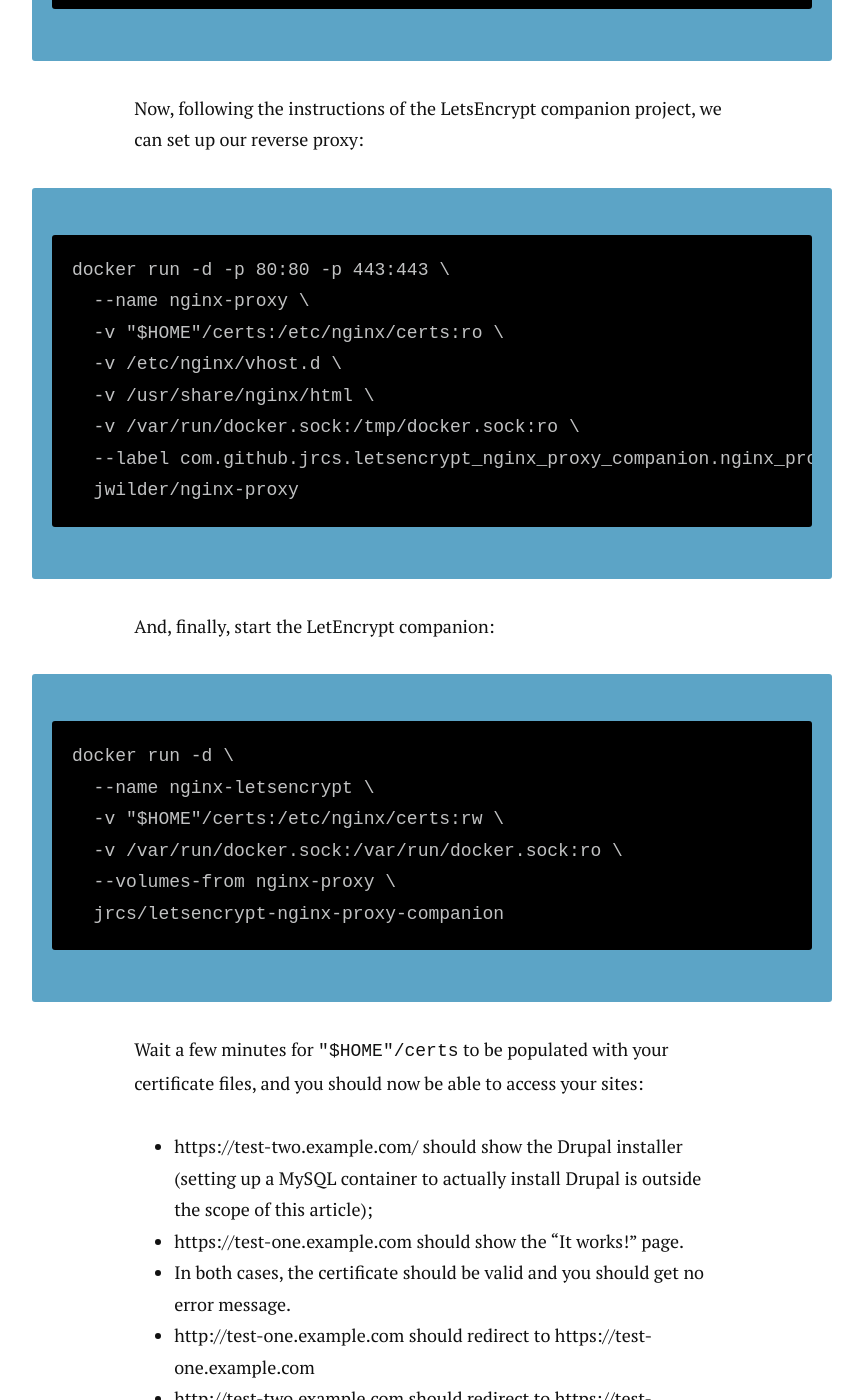
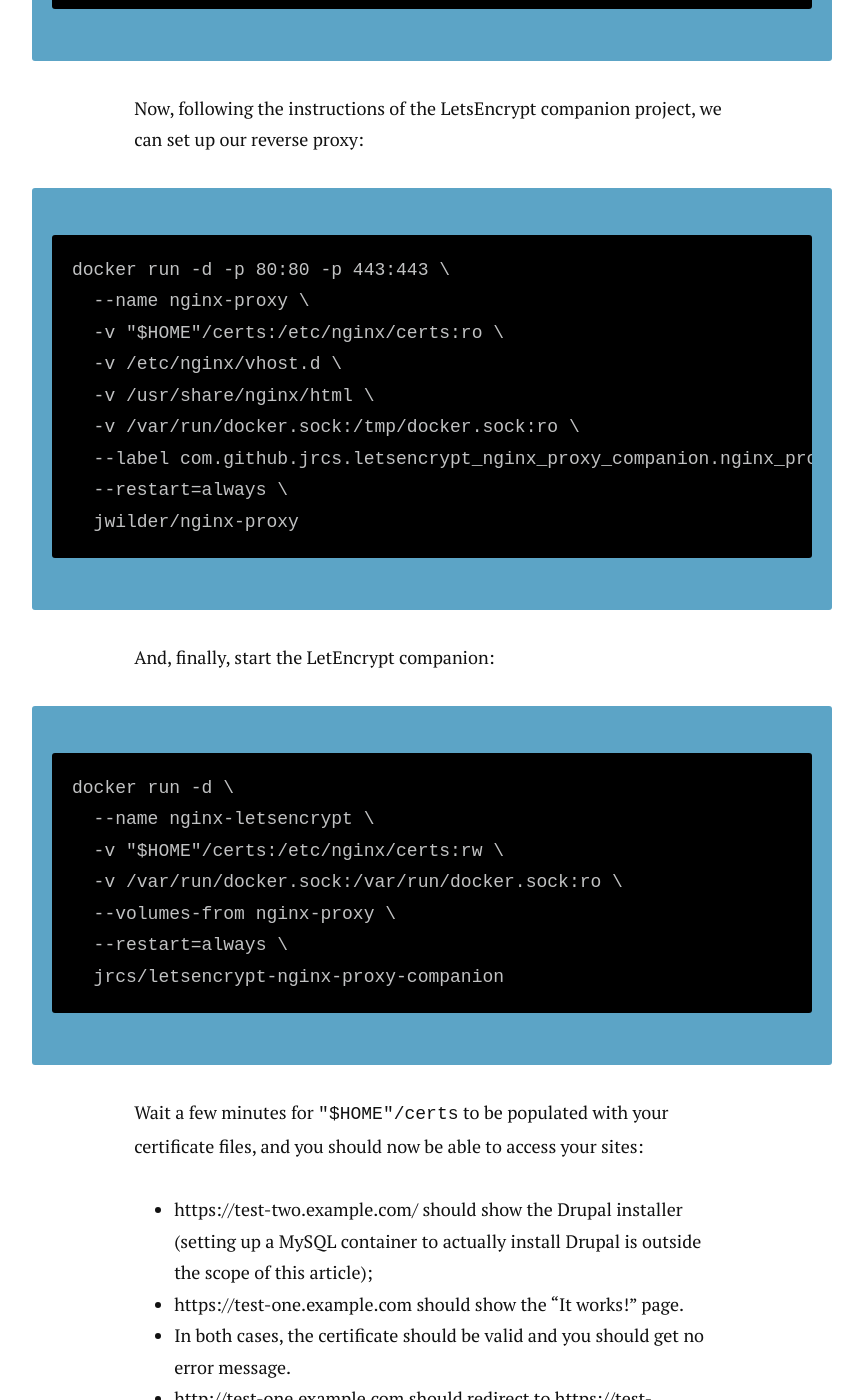
Before and after one commit to alberto56/dcycleblog, a Jekyll site: the page built from _posts/2017-10-03-letsencrypt-https-drupal-docker.md, in a window 1280 px wide and 1400 px high, scrolled down 3320 px. Shown: the whole window, without its empty margins (208-1071 px from the left). Built offline with Jekyll 4.4.1, drawn with Linux system fonts in a browser that asks for light colours; nearby versions of some CDN libraries; comment, search, counter and statistics services are not loaded.

Commit message:
Update 2017-10-03-letsencrypt-https-drupal-docker.md

```diff
--- a/_posts/2017-10-03-letsencrypt-https-drupal-docker.md
+++ b/_posts/2017-10-03-letsencrypt-https-drupal-docker.md
@@ -74,6 +74,7 @@ Now, following the instructions of the LetsEncrypt companion project, we can set
       -v /usr/share/nginx/html \
       -v /var/run/docker.sock:/tmp/docker.sock:ro \
       --label com.github.jrcs.letsencrypt_nginx_proxy_companion.nginx_proxy \
+      --restart=always \
       jwilder/nginx-proxy
 
 And, finally, start the LetEncrypt companion:
@@ -83,6 +84,7 @@ And, finally, start the LetEncrypt companion:
       -v "$HOME"/certs:/etc/nginx/certs:rw \
       -v /var/run/docker.sock:/var/run/docker.sock:ro \
       --volumes-from nginx-proxy \
+      --restart=always \
       jrcs/letsencrypt-nginx-proxy-companion
 
 Wait a few minutes for `"$HOME"/certs` to be populated with your certificate files, and you should now be able to access your sites:
```
